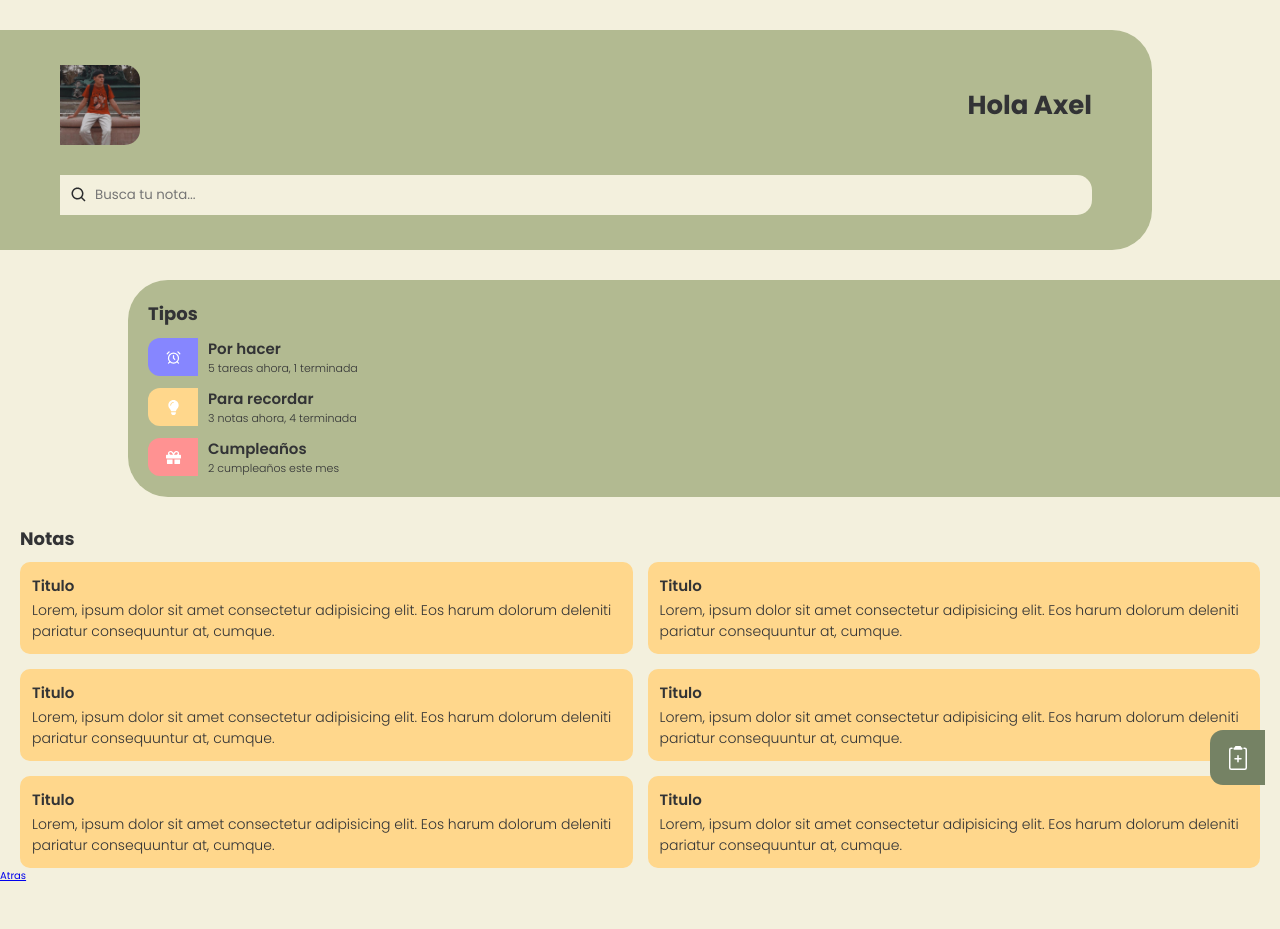
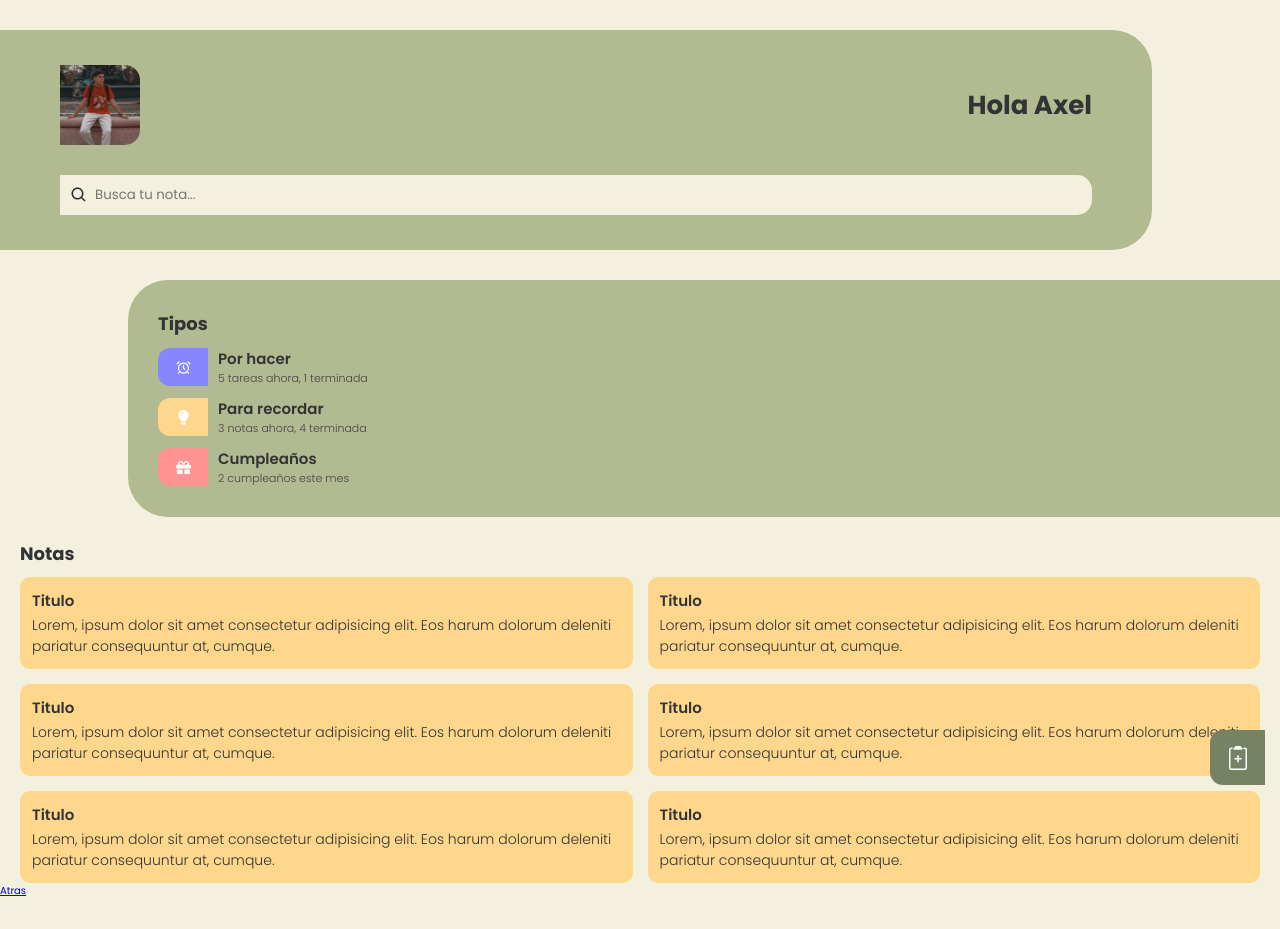
Before and after one commit to hernan1122/notes-frontend, a React (Vite) app: page /home in a window 1280 px wide. Built offline with nearby package versions, Linux system fonts and the light colour scheme.

Commit message:
se modificaron estilos

```diff
--- a/src/styles/Form.css
+++ b/src/styles/Form.css
@@ -72,7 +72,7 @@
   background: var(--buttons);
   font-size: 1.5rem;
   font-family: "Ubuntu", sans-serif;
-  color: var(--background);
+  color: var(--texts-form);
   text-decoration: none;
   display: flex;
   justify-content: center;
--- a/src/styles/Notes.css
+++ b/src/styles/Notes.css
@@ -1,6 +1,6 @@
 .Notes {
   width: 100%;
-  margin-top: 275px;
+  margin-top: 290px;
   padding: 0 20px;
 }
 .Notes h2 {
--- a/src/styles/Start.css
+++ b/src/styles/Start.css
@@ -49,7 +49,7 @@
   background: var(--buttons);
   font-size: 1.6rem;
   font-weight: 400;
-  color: var(--texts);
+  color: var(--texts-form);
   text-decoration: none;
   display: grid;
   place-items: center;
--- a/src/styles/Types.css
+++ b/src/styles/Types.css
@@ -1,7 +1,7 @@
 .Types {
   width: 90%;
   margin-top: 30px;
-  padding: 20px 20px 20px 20px;
+  padding: 30px;
   position: absolute;
   right: 0;
   background: var(--buttons);
@@ -40,3 +40,6 @@
   display: flex;
   flex-direction: column;
 }
+.Types-description p {
+  color: var(--texts-form);
+}
```
